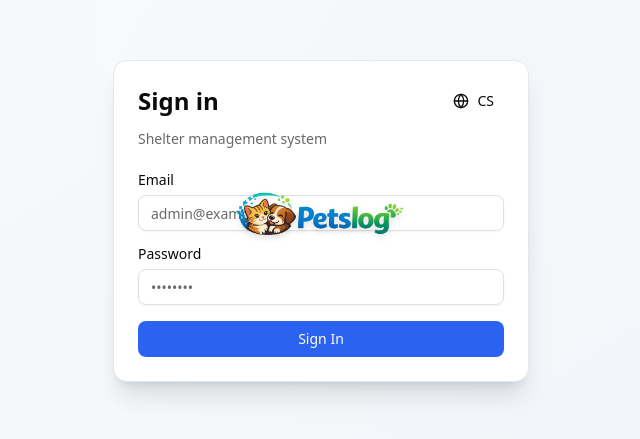
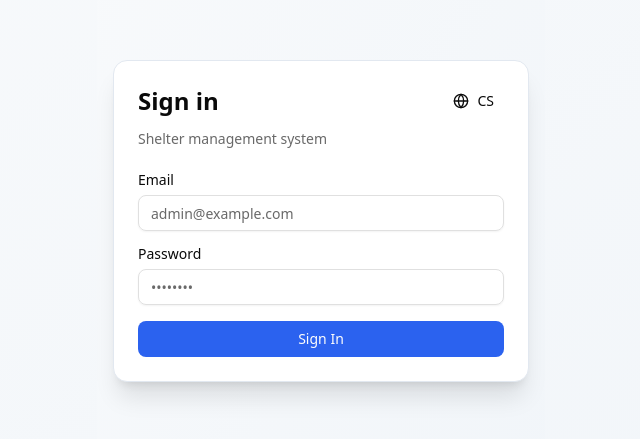
Before and after one commit to xsimekp1/sqlpet, a Next.js app in the folder apps/web/: page /en/login in a window 1280 px wide. Shown: the part 195-634 px from the top of the page, without its empty margins (319-959 px from the left). Built offline with nearby package versions, Linux system fonts and the light colour scheme; no server answers.

Commit message:
fix: login page - logo behind form, form has z-10

```diff
--- a/apps/web/app/[locale]/login/page.tsx
+++ b/apps/web/app/[locale]/login/page.tsx
@@ -53,7 +53,6 @@ export default function LoginPage() {
   const onSubmit = async (data: FormValues) => {
     setIsLoggingIn(true);
     try {
-      sessionStorage.setItem('logoAnimated', 'true');
       await login(data.email, data.password);
     } catch (error) {
       setIsLoggingIn(false);
@@ -67,9 +66,9 @@ export default function LoginPage() {
 
   return (
     <div className="relative flex min-h-screen flex-col items-center justify-center bg-gradient-to-br from-slate-50 to-slate-100 dark:from-slate-900 dark:to-slate-800 p-4">
-      {/* Logo - always visible, stays on top */}
+      {/* Logo - always visible */}
       <div
-        className={`absolute left-1/2 -translate-x-1/2 transition-all duration-[1200ms] ease-in-out z-50 ${
+        className={`absolute left-1/2 -translate-x-1/2 transition-all duration-[1200ms] ease-in-out ${
           isLoggingIn
             ? 'top-1/2 -translate-y-1/2 scale-125'
             : 'top-[45%]'
@@ -87,7 +86,7 @@ export default function LoginPage() {
 
       {/* Login Form - fades out on submit */}
       <div
-        className={`w-full max-w-md transition-all duration-[600ms] ease-out ${
+        className={`w-full max-w-md transition-all duration-[600ms] ease-out z-10 ${
           isLoggingIn
             ? 'opacity-0 translate-y-4'
             : 'translate-y-0 opacity-100'
--- a/apps/web/app/components/app-shell/Sidebar.tsx
+++ b/apps/web/app/components/app-shell/Sidebar.tsx
@@ -1,6 +1,6 @@
 'use client'
 
-import { useRef, useState, useEffect } from 'react'
+import { useRef, useState } from 'react'
 import {
   Home,
   PawPrint,
@@ -56,15 +56,7 @@ export function Sidebar() {
   const t = useTranslations()
   const queryClient = useQueryClient()
   const [uploadingLogo, setUploadingLogo] = useState(false)
-  const [logoAnimated, setLogoAnimated] = useState(false)
   const logoInputRef = useRef<HTMLInputElement>(null)
-
-  useEffect(() => {
-    if (sessionStorage.getItem('logoAnimated')) {
-      sessionStorage.removeItem('logoAnimated')
-      setLogoAnimated(true)
-    }
-  }, [])
 
   const { data: orgInfo } = useQuery({
     queryKey: ['org-info'],
@@ -144,10 +136,7 @@ export function Sidebar() {
       )}
     >
       {/* Logo / Header */}
-      <div className={cn(
-        "flex h-16 items-center justify-between px-4 border-b",
-        logoAnimated && "animate-logo-drop"
-      )}>
+      <div className="flex h-16 items-center justify-between px-4 border-b">
         {/* Hidden file input (shared) */}
         <input ref={logoInputRef} type="file" accept="image/*" className="hidden" onChange={handleLogoUpload} />
 
```
